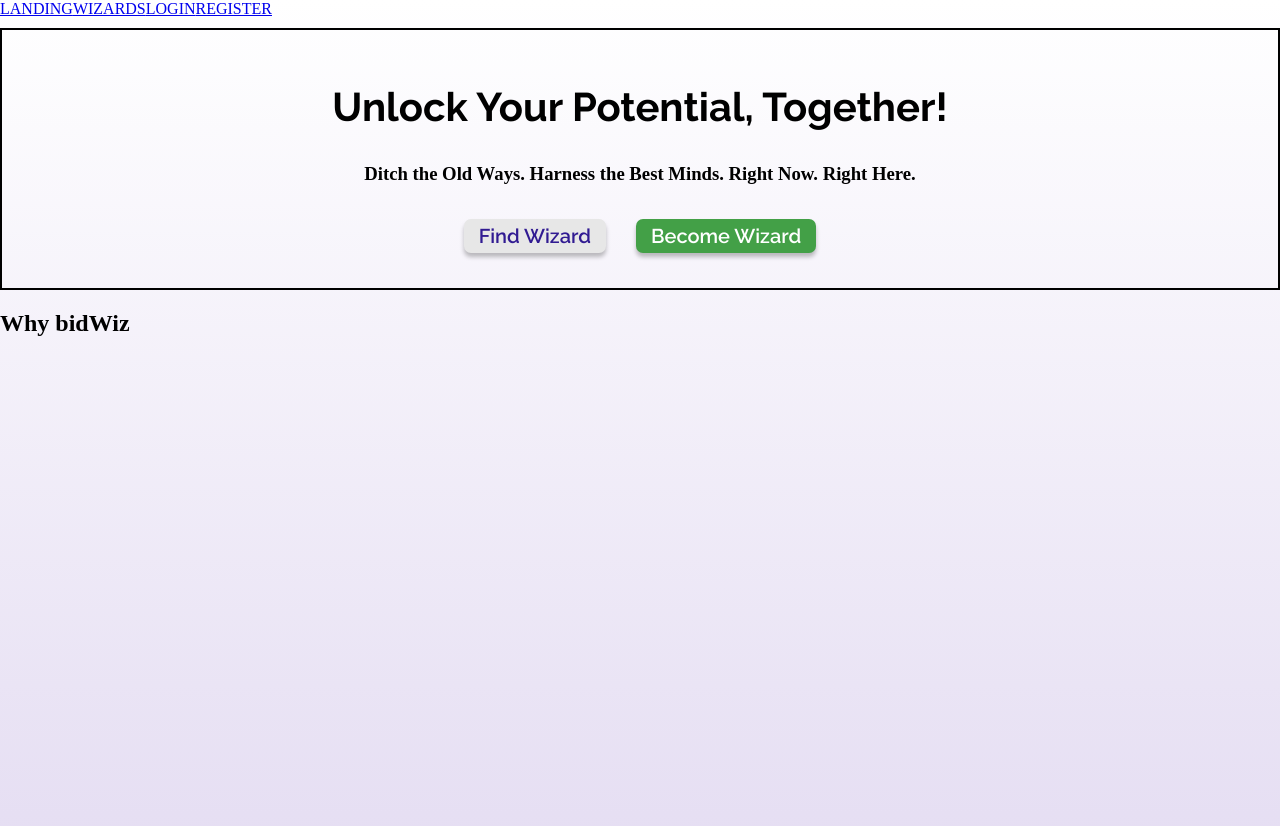
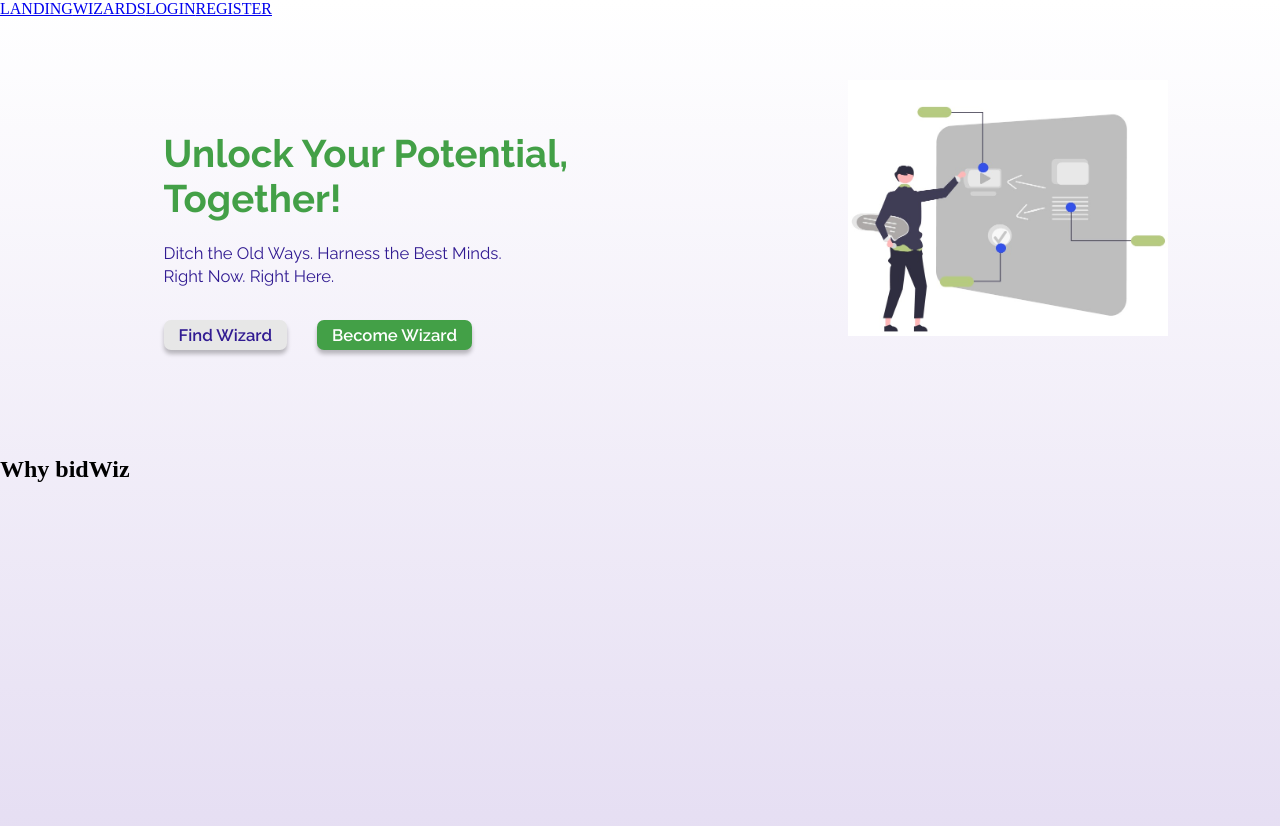
Before and after one commit to Mr-Hache/bidWiz-Frontend, a Next.js app: page / in a window 1280 px wide. Shown: the top 826 px of the page. Built offline with nearby package versions, Linux system fonts and the light colour scheme.

Commit message:
landing hero, ok. También agregué la carpeta SRC para cargar las imagenes del proyecto

```diff
--- a/app/Componets/notreusable/hero/hero.module.scss
+++ b/app/Componets/notreusable/hero/hero.module.scss
@@ -2,20 +2,53 @@
 @import "../../../utils/mixin";
 
 .hero {
-  border: solid black 2px;
   margin: 10px 0px;
   padding: 20px;
   text-align: center;
+  display: flex;
+  justify-content: space-around;
+
+  .containerText {
+    padding: 4vw;
+  }
+
+  .text {
+    margin-bottom: 3vw;
+    width: 35vw;
+  }
 
   h1 {
     @include h-1;
+    width: 40vw;
+    text-align: start;
+    margin-bottom: 0.5vw;
+    color: $darkMediumGreen;
   }
 
+  h4 {
+    @include h-4;
+    width: 30vw;
+    text-align: start;
+    margin-bottom: -1.5vw;
+    color: $darkPurple;
+  }
+
+  .buttons {
+    display: flex;
+    padding-left: 0px;
+  }
   .button1 {
-    @include button-styles1(20px);
+    @include button-styles1(1.3vw);
+    margin-left: 0px;
   }
 
   .button2 {
-    @include button-styles2(20px);
+    @include button-styles2(1.3vw);
+  }
+
+  .containerImg {
+    align-items: center;
+    justify-content: center;
+    padding-top: 2.5vw;
   }
 }
--- a/app/Componets/notreusable/hero/hero.tsx
+++ b/app/Componets/notreusable/hero/hero.tsx
@@ -1,17 +1,30 @@
 import styles from "./hero.module.scss";
+import Image from "next/image";
+
+import landing1 from "../../../src/images/landing1.jpeg";
 
 export default function hero() {
   return (
     <section className={styles.hero}>
-      <div className={styles.conteinerText}>
-        <h1>Unlock Your Potential, Together!</h1>
-        <h3>
-          Ditch the Old Ways. Harness the Best Minds. Right Now. Right Here.
-        </h3>
-        <button className={styles.button1}>Find Wizard</button>
-        <button className={styles.button2}>Become Wizard</button>
+      <div className={styles.containerText}>
+        <div className={styles.text}>
+          <h1>Unlock Your Potential, Together!</h1>
+
+          <h4>Ditch the Old Ways. Harness the Best Minds.</h4>
+          <h4>Right Now. Right Here.</h4>
+        </div>
+        <div className={styles.buttons}>
+          <button className={styles.button1}>Find Wizard</button>
+          <button className={styles.button2}>Become Wizard</button>
+        </div>
       </div>
-      <div className={styles.conteinerImg}></div>
+      <div className={styles.containerImg}>
+        <Image
+          src={landing1}
+          alt=""
+          style={{ width: "25vw", height: "20vw" }}
+        />
+      </div>
     </section>
   );
 }
--- a/app/utils/_mixin.scss
+++ b/app/utils/_mixin.scss
@@ -2,7 +2,7 @@
 
 @mixin h-1 {
   font-family: $ralewayFont;
-  font-size: 40px;
+  font-size: 3vw;
   font-weight: 700;
 }
 
@@ -20,7 +20,7 @@
 
 @mixin h-4 {
   font-family: $ralewayFont;
-  font-size: 18px;
+  font-size: 1.3vw;
   font-weight: 400;
 }
 
```
Also changed, not shown: app/src/images/landing1.jpeg (added).
